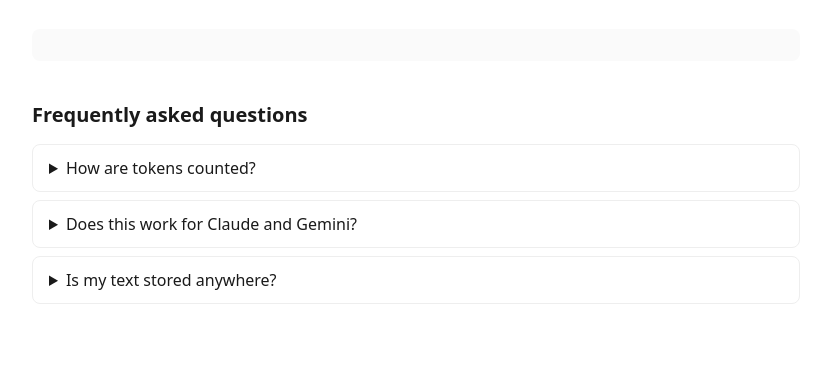
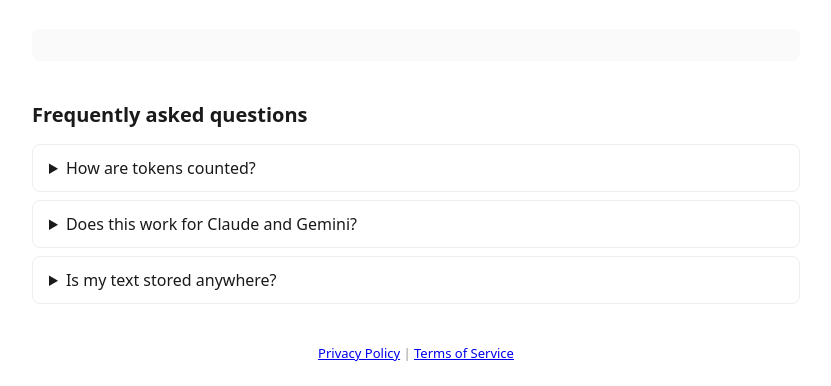
Before and after one commit to KATHIR4779/kathir4779.github.io, a plain HTML site: page index.html in a window 1280 px wide. Shown: the part 437-823 px from the top of the page, without its empty margins (224-1055 px from the left). Before the commit the page ends 800 px from the top, so only its background shows below. Drawn offline with Linux system fonts and the light colour scheme.

Commit message:
Add footer with privacy and terms links

```diff
--- a/index.html
+++ b/index.html
@@ -94,5 +94,9 @@
       document.getElementById('cost').textContent    = '$' + cost;
     }
   </script>
+    <footer style="margin-top:40px; text-align:center; font-size:13px; color:#999;">
+     <a href="/privacy.html">Privacy Policy</a> |
+     <a href="/terms.html">Terms of Service</a>
+   </footer>
 </body>
 </html>
```
